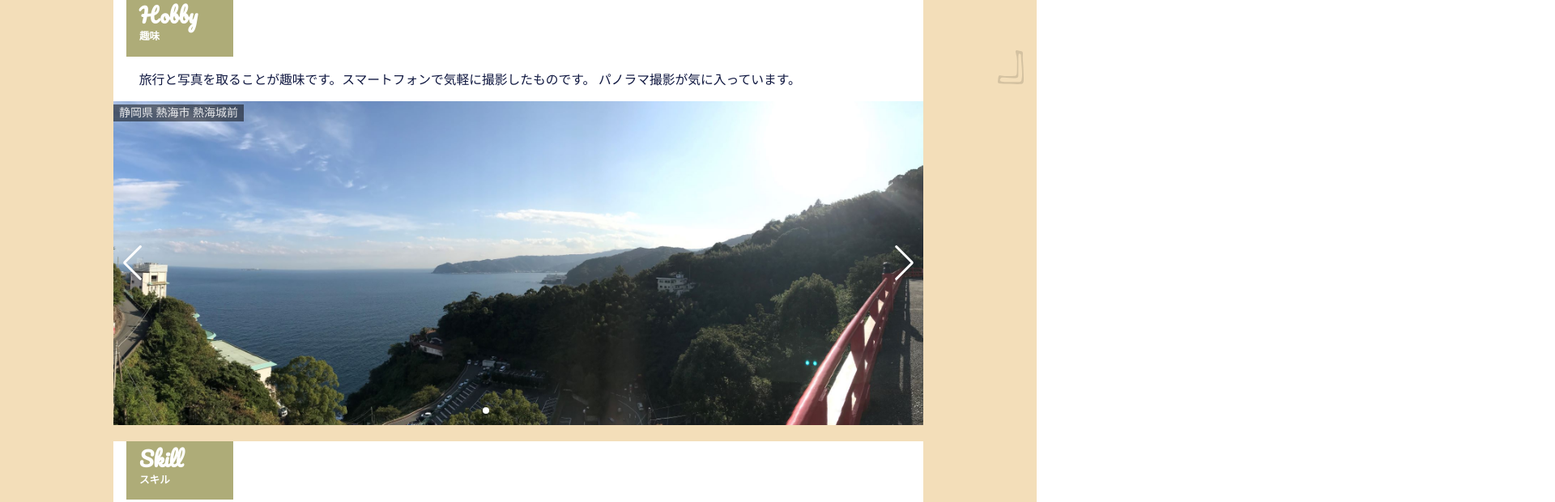
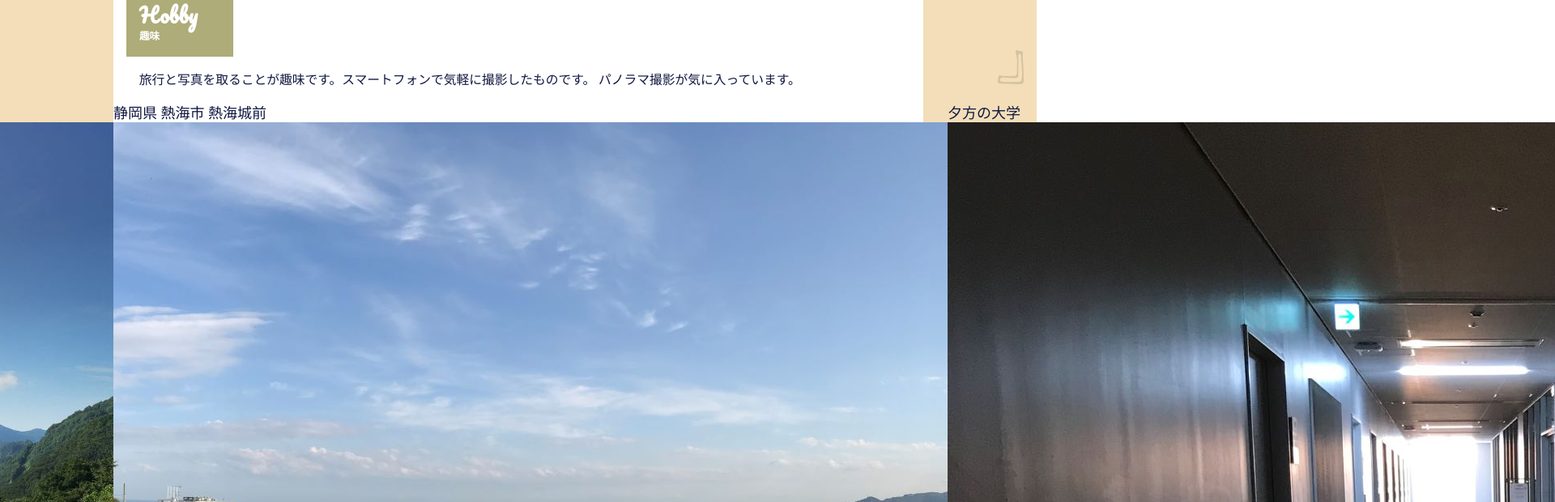
Before and after one commit to taiyou1104/web-portfolio-yumi, a plain HTML site: page public/index.html in a window 1280 px wide. Shown: the part 680-1300 px from the top of the page at 81% size, 1920 px wide, since content can reach past the window. Drawn offline with nearby package versions, Linux system fonts and the light colour scheme.

Commit message:
Update main.css

```diff
--- a/public/assets/main.css
+++ b/public/assets/main.css
@@ -194,35 +194,7 @@ a:hover{
   }
 /*=====CARD | SELF-INTRODUCTION BEGIN END=====*/
 
-/* ===== CARD | HOBBY BEGIN ===== */
-.swiper-area {
-    position: relative;
-    width: 100%;
-    height: 400px;
-    overflow: hidden;
-  }
-  .swiper-slide {
-    background-color: #212121;
-  }
-  .swiper-slide img {
-    display: block;
-    margin: 0 auto;
-    width: 100%;
-    height: 100%;
-    object-fit: cover;
-  }
-  .swiper-slide .swiper-title {
-    margin-top: 4px;
-    position: absolute;
-    line-height: 1.5em;
-    font-size: 14px;
-    font-weight: 500;
-    background-color: #00000080;
-    color: #ffffffdd;
-    padding: 0 0.5em;
-  }
-  /* ===== CARD | HOBBY END ===== */
-  /* ===== CARD | SKILL BEGIN ===== */
+/* ===== CARD | SKILL BEGIN ===== */
 .tile-grid-cover {
   display: grid;
   grid-auto-rows: minmax(100px, auto);
```
